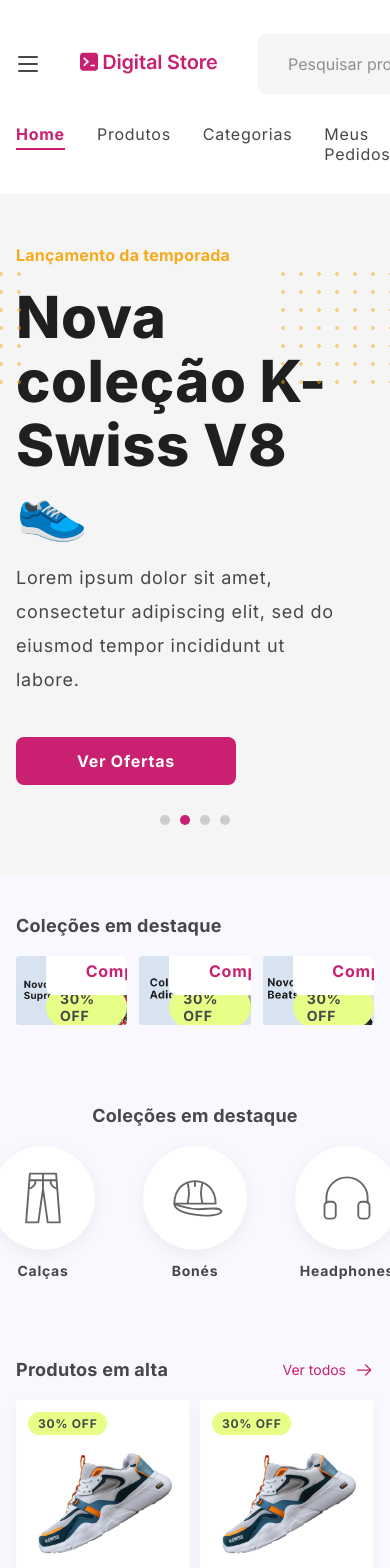
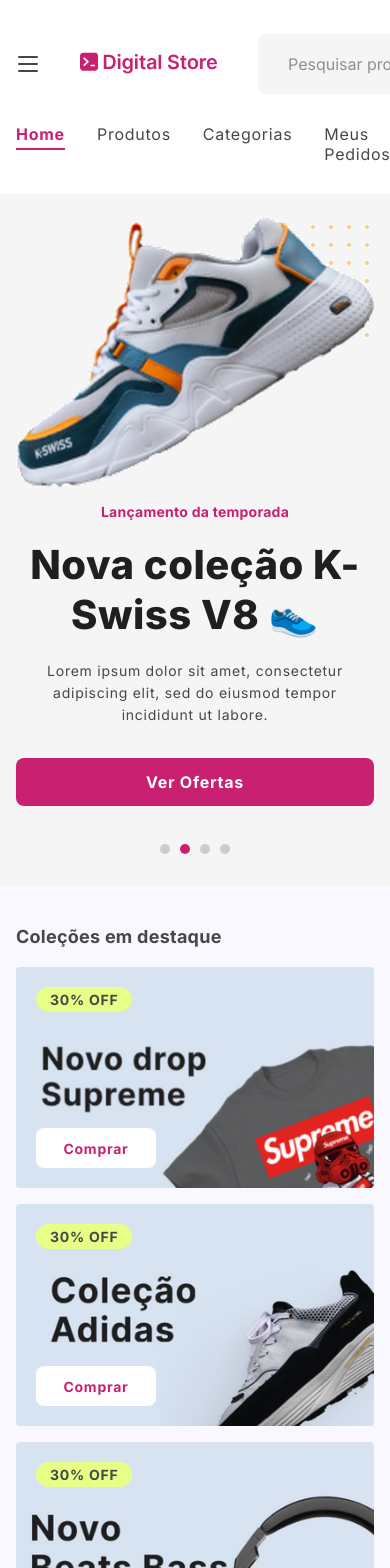
Before and after one commit to Amandacaula/digital-store, a React (Vite) app: page / in a window 390 px wide. Shown: the top 1568 px of the page. Built offline with nearby package versions, Linux system fonts and the light colour scheme.

Commit message:
Adaptando a Home para celular (banner, coleções, categorias e oferta)

```diff
--- a/src/components/CategoryIcon/CategoryIcon.css
+++ b/src/components/CategoryIcon/CategoryIcon.css
@@ -36,3 +36,19 @@
 .category-icon:hover .category-icon__name {
   color: var(--primary);
 }
+
+@media (max-width: 768px) {
+  .category-icon__circle {
+    width: 80px;
+    height: 80px;
+  }
+
+  .category-icon__circle svg {
+    width: 44px;
+    height: 44px;
+  }
+
+  .category-icon__name {
+    font-size: 12px;
+  }
+}
--- a/src/components/CollectionCard/CollectionCard.css
+++ b/src/components/CollectionCard/CollectionCard.css
@@ -47,3 +47,18 @@
   background-color: var(--primary);
   color: var(--white);
 }
+
+@media (max-width: 768px) {
+  .collection-card__badge {
+    top: 20px;
+    left: 20px;
+  }
+
+  .collection-card__button {
+    bottom: 20px;
+    left: 20px;
+    width: 120px;
+    height: 40px;
+    font-size: 14px;
+  }
+}
--- a/src/components/HeroBanner/HeroBanner.css
+++ b/src/components/HeroBanner/HeroBanner.css
@@ -107,3 +107,50 @@
 .hero-banner__dot.is-active {
   background-color: var(--primary);
 }
+
+/* Celular e tablet: imagem em cima e texto centralizado  */
+@media (max-width: 1024px) {
+  .hero-banner__content {
+    flex-direction: column-reverse;
+    justify-content: flex-end;
+    gap: 16px;
+    min-height: auto;
+    padding-top: 24px;
+    padding-bottom: 80px;
+    text-align: center;
+  }
+
+  .hero-banner__image {
+    width: 100%;
+    height: 260px;
+  }
+
+  .hero-banner__image::before {
+    right: 0;
+    width: 70px;
+  }
+
+  .hero-banner__subtitle {
+    color: var(--primary);
+    font-size: 14px;
+  }
+
+  .hero-banner__title {
+    font-size: 40px;
+    line-height: 50px;
+  }
+
+  .hero-banner__description {
+    margin-bottom: 32px;
+    font-size: 14px;
+    line-height: 22px;
+  }
+
+  .hero-banner__button {
+    width: 100%;
+  }
+
+  .hero-banner__dots {
+    bottom: 32px;
+  }
+}
--- a/src/components/SpecialOffer/SpecialOffer.css
+++ b/src/components/SpecialOffer/SpecialOffer.css
@@ -49,3 +49,31 @@
 .special-offer__button {
   width: 200px;
 }
+
+/* Celular e tablet: imagem em cima do texto  */
+@media (max-width: 1024px) {
+  .special-offer__content {
+    flex-direction: column;
+    align-items: stretch;
+    gap: 24px;
+  }
+
+  .special-offer__image {
+    width: 100%;
+    margin: 0 auto;
+  }
+
+  .special-offer__subtitle {
+    color: var(--warning);
+  }
+
+  .special-offer__title {
+    font-size: 28px;
+    line-height: 36px;
+  }
+
+  .special-offer__description {
+    font-size: 14px;
+    line-height: 24px;
+  }
+}
--- a/src/pages/HomePage/HomePage.css
+++ b/src/pages/HomePage/HomePage.css
@@ -17,3 +17,26 @@
   justify-content: center;
   gap: 48px;
 }
+
+/* Celular e tablet */
+@media (max-width: 1024px) {
+  .home-page {
+    gap: 48px;
+    padding-bottom: 60px;
+  }
+
+  .home-page__collections {
+    grid-template-columns: 1fr;
+    gap: 16px;
+  }
+
+  /* As categorias viram uma lista com rolagem para o lado */
+  .home-page__categories {
+    justify-content: flex-start;
+    gap: 24px;
+    margin: 0 -16px;
+    padding: 4px 16px 16px;
+    overflow-x: auto;
+    scrollbar-width: none;
+  }
+}
```
